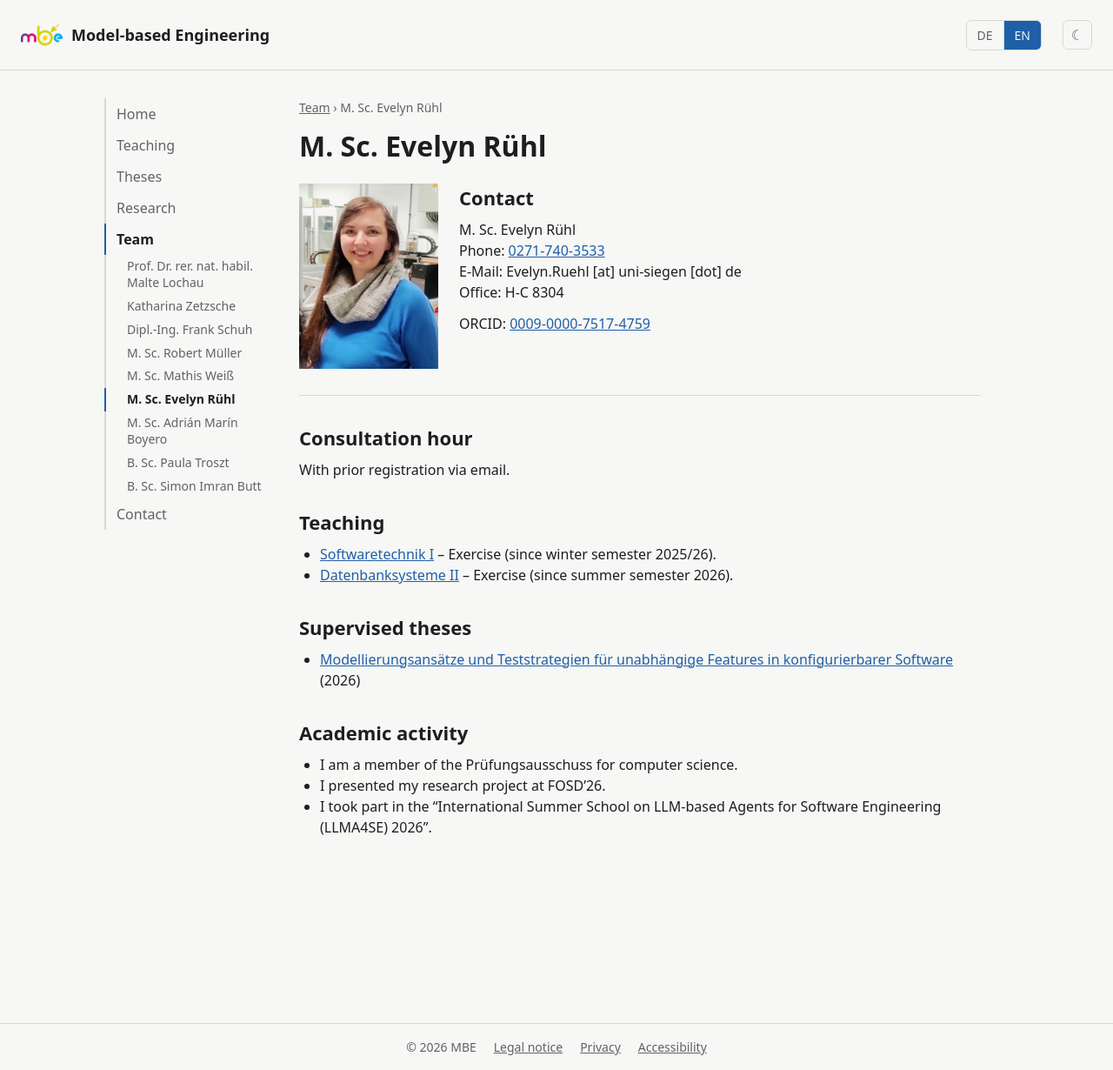
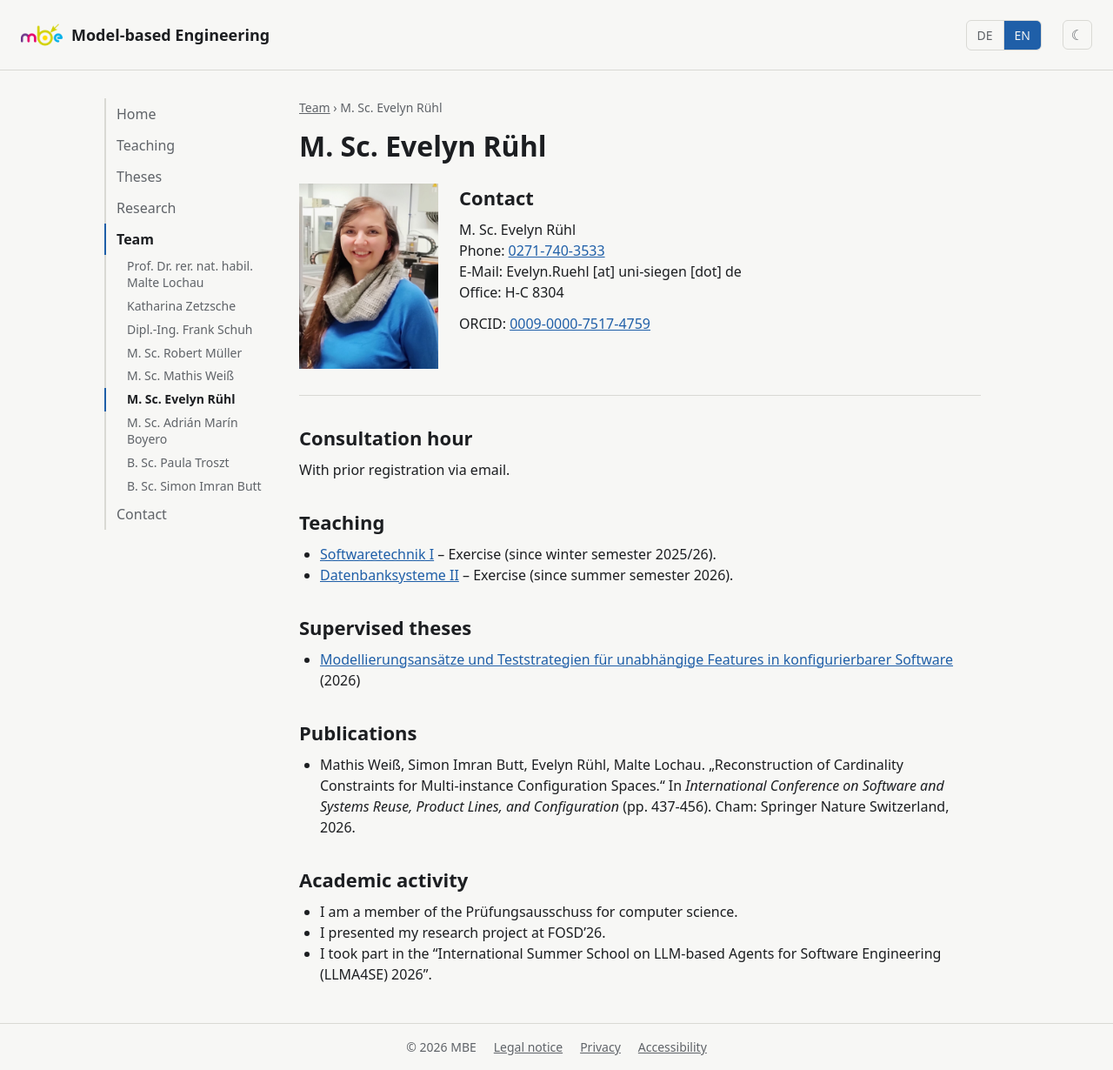
Before and after one commit to Chair-of-Model-based-Engineering/chair-of-model-based-engineering.github.io, a Jekyll site: the page built from en/team/evelyn-ruehl.md, in a window 1280 px wide and 1230 px high. Shown: the whole window at 87% size. Built offline with Jekyll 4.4.1, drawn with Linux system fonts in a browser that asks for light colours.

Commit message:
Added publication

```diff
--- a/en/team/evelyn-ruehl.md
+++ b/en/team/evelyn-ruehl.md
@@ -21,6 +21,10 @@ With prior registration via email.
 
 - [Modellierungsansätze und Teststrategien für unabhängige Features in konfigurierbarer Software](/de/theses/bachelor/modellierungsansaetze-und-teststrategienfuer-unabhaengige-features-inkonfigurierbarer-software/) (2026)
 
+## Publications
+
+- Mathis Weiß, Simon Imran Butt, Evelyn Rühl, Malte Lochau. „Reconstruction of Cardinality Constraints for Multi-instance Configuration Spaces.“ In *International Conference on Software and Systems Reuse, Product Lines, and Configuration* (pp. 437-456). Cham: Springer Nature Switzerland, 2026.
+
 ## Academic activity
 
 - I am a member of the Prüfungsausschuss for computer science.
```
Also changed, not shown: de/team/evelyn-ruehl.md (+4 -0 lines).
